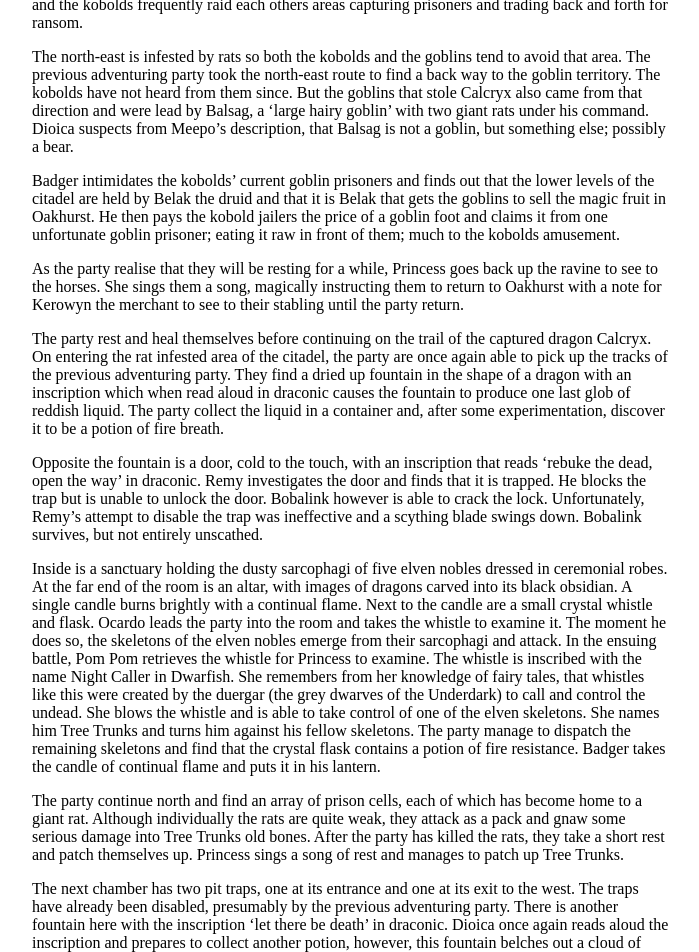
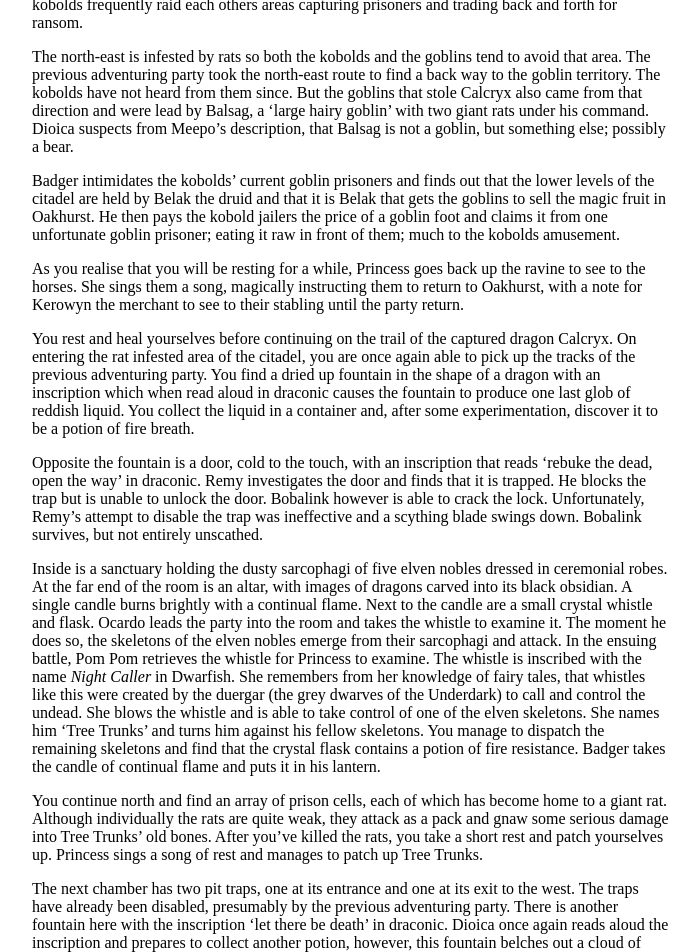
Before and after one commit to paulsinnett/yawningportal, a Jekyll site: the page built from sunless2.md, in a window 1280 px wide and 1400 px high, scrolled down 190 px. Shown: the top 952 px of the window, without its empty margins (288-987 px from the left). Built offline with Jekyll 4.4.1, drawn with Linux system fonts in a browser that asks for light colours; our own code applies the rules of GitHub Pages for plain Markdown files; some of the changed text lies outside the part shown.

Commit message:
convert to 2nd person present

```diff
--- a/sunless2.md
+++ b/sunless2.md
@@ -1,31 +1,31 @@
 # The Sunless Citadel: Part 2
 
-In the relative safety of the kobold held territory, the party learn that the kobolds have recently claimed a part of the citadel from the goblins of the Durbuluk tribe. The kobolds believe that the citadel is rightfully theirs as it is dedicated to the worship of Ashardalon the dragon. Although, Remy and Ocardo note that the construction of the citadel is distinctively elvish. The kobolds hold the main hall and the surrounding rooms, the goblins hold the area to the north of them. The goblins and the kobolds frequently raid each others areas capturing prisoners and trading back and forth for ransom.
+In the relative safety of the kobold held territory, you learn that the kobolds have recently claimed a part of the citadel from the goblins of the Durbuluk tribe. The kobolds believe that the citadel is rightfully theirs as it is dedicated to the worship of Ashardalon the dragon. Although, Remy and Ocardo note that the construction of the citadel is distinctively elvish. The kobolds hold the main hall and the surrounding rooms, the goblins hold the area to the north of them. The goblins and the kobolds frequently raid each others areas capturing prisoners and trading back and forth for ransom.
 
 The north-east is infested by rats so both the kobolds and the goblins tend to avoid that area. The previous adventuring party took the north-east route to find a back way to the goblin territory. The kobolds have not heard from them since. But the goblins that stole Calcryx also came from that direction and were lead by Balsag, a 'large hairy goblin' with two giant rats under his command. Dioica suspects from Meepo's description, that Balsag is not a goblin, but something else; possibly a bear.
 
 Badger intimidates the kobolds' current goblin prisoners and finds out that the lower levels of the citadel are held by Belak the druid and that it is Belak that gets the goblins to sell the magic fruit in Oakhurst. He then pays the kobold jailers the price of a goblin foot and claims it from one unfortunate goblin prisoner; eating it raw in front of them; much to the kobolds amusement.
 
-As the party realise that they will be resting for a while, Princess goes back up the ravine to see to the horses. She sings them a song, magically instructing them to return to Oakhurst with a note for Kerowyn the merchant to see to their stabling until the party return.
+As you realise that you will be resting for a while, Princess goes back up the ravine to see to the horses. She sings them a song, magically instructing them to return to Oakhurst, with a note for Kerowyn the merchant to see to their stabling until the party return.
 
-The party rest and heal themselves before continuing on the trail of the captured dragon Calcryx. On entering the rat infested area of the citadel, the party are once again able to pick up the tracks of the previous adventuring party. They find a dried up fountain in the shape of a dragon with an inscription which when read aloud in draconic causes the fountain to produce one last glob of reddish liquid. The party collect the liquid in a container and, after some experimentation, discover it to be a potion of fire breath.
+You rest and heal yourselves before continuing on the trail of the captured dragon Calcryx. On entering the rat infested area of the citadel, you are once again able to pick up the tracks of the previous adventuring party. You find a dried up fountain in the shape of a dragon with an inscription which when read aloud in draconic causes the fountain to produce one last glob of reddish liquid. You collect the liquid in a container and, after some experimentation, discover it to be a potion of fire breath.
 
 Opposite the fountain is a door, cold to the touch, with an inscription that reads 'rebuke the dead, open the way' in draconic. Remy investigates the door and finds that it is trapped. He blocks the trap but is unable to unlock the door. Bobalink however is able to crack the lock. Unfortunately, Remy's attempt to disable the trap was ineffective and a scything blade swings down. Bobalink survives, but not entirely unscathed.
 
-Inside is a sanctuary holding the dusty sarcophagi of five elven nobles dressed in ceremonial robes. At the far end of the room is an altar, with images of dragons carved into its black obsidian. A single candle burns brightly with a continual flame. Next to the candle are a small crystal whistle and flask. Ocardo leads the party into the room and takes the whistle to examine it. The moment he does so, the skeletons of the elven nobles emerge from their sarcophagi and attack. In the ensuing battle, Pom Pom retrieves the whistle for Princess to examine. The whistle is inscribed with the name Night Caller in Dwarfish. She remembers from her knowledge of fairy tales, that whistles like this were created by the duergar (the grey dwarves of the Underdark) to call and control the undead. She blows the whistle and is able to take control of one of the elven skeletons. She names him Tree Trunks and turns him against his fellow skeletons. The party manage to dispatch the remaining skeletons and find that the crystal flask contains a potion of fire resistance. Badger takes the candle of continual flame and puts it in his lantern.
+Inside is a sanctuary holding the dusty sarcophagi of five elven nobles dressed in ceremonial robes. At the far end of the room is an altar, with images of dragons carved into its black obsidian. A single candle burns brightly with a continual flame. Next to the candle are a small crystal whistle and flask. Ocardo leads the party into the room and takes the whistle to examine it. The moment he does so, the skeletons of the elven nobles emerge from their sarcophagi and attack. In the ensuing battle, Pom Pom retrieves the whistle for Princess to examine. The whistle is inscribed with the name *Night Caller* in Dwarfish. She remembers from her knowledge of fairy tales, that whistles like this were created by the duergar (the grey dwarves of the Underdark) to call and control the undead. She blows the whistle and is able to take control of one of the elven skeletons. She names him 'Tree Trunks' and turns him against his fellow skeletons. You manage to dispatch the remaining skeletons and find that the crystal flask contains a potion of fire resistance. Badger takes the candle of continual flame and puts it in his lantern.
 
-The party continue north and find an array of prison cells, each of which has become home to a giant rat. Although individually the rats are quite weak, they attack as a pack and gnaw some serious damage into Tree Trunks old bones. After the party has killed the rats, they take a short rest and patch themselves up. Princess sings a song of rest and manages to patch up Tree Trunks.
+You continue north and find an array of prison cells, each of which has become home to a giant rat. Although individually the rats are quite weak, they attack as a pack and gnaw some serious damage into Tree Trunks' old bones. After you've killed the rats, you take a short rest and patch yourselves up. Princess sings a song of rest and manages to patch up Tree Trunks.
 
 The next chamber has two pit traps, one at its entrance and one at its exit to the west. The traps have already been disabled, presumably by the previous adventuring party. There is another fountain here with the inscription 'let there be death' in draconic. Dioica once again reads aloud the inscription and prepares to collect another potion, however, this fountain belches out a cloud of poison gas. Fortunately, as a Dioica has a green dragon heritage, she has some resistance to poison and is only momentarily poisoned by the gas.
 
-The smell of rotting meat comes from the door to the west. Beyond it, the party find a giant and bloated rat which Meepo calls Guthash. She is apparently the mother to all the giant rats in the citadel. Badger is swarmed by a pack of giant rats and overwhelmed but Pom Pom grabs him and pulls him away from danger. Princess puts Guthash to sleep with a magical song and the party defeat the rest of rats with a combination of magic and weapons. Badger is revived and delivers a coup de grace on the sleeping Guthash, however, the bloated rat explodes covering Badger in diseased rat offal. Unfortunately, Badger contracts the disease from the rat. Dioica diagnoses the disease but it is currently beyond her ability to cure him. She expects that he will slowly waste away unless he receives some restorative magic.
+The smell of rotting meat comes from the door to the west. Beyond it, you find a giant and bloated rat which Meepo calls Guthash. She is apparently the mother to all the giant rats in the citadel. Badger is swarmed by a pack of giant rats and overwhelmed but Pom Pom grabs him and pulls him away from danger. Princess puts Guthash to sleep with a magical song and you defeat the rest of rats with a combination of magic and weapons. Badger is revived and delivers a coup de grace on the sleeping Guthash, however, the bloated rat explodes covering Badger in diseased rat offal. Unfortunately, Badger contracts the disease from the rat. Dioica diagnoses the disease but it is currently beyond her ability to cure him. She expects that he will slowly waste away unless he receives some restorative magic.
 
 ![a picture of a horribly diseased and bloated giant rat](http://i.imgur.com/ainfL0K.jpg?1 "Guthash the Bloated")
 
-In among the filth of the rats' nest they find several goblin and kobold corpses and one dead human. The human has a gold ring with the name Karakas engraved in it. Karakas was the name of the ranger in the adventuring party they are following. Among his belongings they find additional supplies and a potion of healing. There is no sign of what happened to the rest of the adventuring party.
+In among the filth of the rats' nest you find several goblin and kobold corpses and one dead human. The human has a gold ring with the name Karakas engraved in it. Karakas was the name of the ranger in the adventuring party you are following. Among his belongings you find additional supplies and a potion of healing. There is no sign of what happened to the rest of the adventuring party.
 
-The party backtrack to a door they have yet to open and continue westward. The party continues cautiously. They slowly open the door to the next chamber and thereby avoid ringing the bell attached to the other side. The floor of the room is covered with caltrops, and at the end of the room is a low crenelated wall. The party carefully pick their way through the caltrops and avoid alerting the goblin archers camping beyond the wall. They are able to surprise and defeat the goblins without too much trouble.
+You backtrack to a door you have yet to open and continue westward. You continue cautiously. You slowly open the door to the next chamber and thereby avoid ringing the bell attached to the other side. The floor of the room is covered with caltrops, and at the end of the room is a low crenelated wall. You carefully pick their way through the caltrops and avoid alerting the goblin archers camping beyond the wall. You are able to surprise and defeat the goblins without too much trouble.
 
-The next area however, is harder to navigate. It is an archery practice range with another crenelated wall at the end, and the goblins stationed here are already alerted due to the death cries of their fellows. Dioica transforms herself into a tiny spider and crawls unnoticed across the ceiling and behind the goblin archers. Once she is in place, Pom Pom runs in and is peppered with arrows. (Again, the party notice that Pom Pom appears immune to mundane weapon attacks.) The rest of the party charge the goblins, while Dioica returns to dragonborn form and breathes poison gas. Again the party cut down the goblins. However this time, one manages to escape into the hall to the north. It bangs on the door across the hall to raise the alarm, before begin skewered to the door by an arrow.
+The next area however, is harder to navigate. It is an archery practice range with another crenelated wall at the end, and the goblins stationed here are already alerted due to the death cries of their fellows. Dioica transforms herself into a tiny spider and crawls unnoticed across the ceiling and behind the goblin archers. Once she is in place, Pom Pom runs in and is peppered with arrows. (Again, you notice that Pom Pom appears immune to mundane weapon attacks.) The rest of you charge the goblins, while Dioica returns to dragonborn form and breathes poison gas. Again you cut down the goblins. However this time, one manages to escape into the hall to the north. It bangs on the door across the hall to raise the alarm, before begin skewered to the door by an arrow.
 
-The door opens and the room contains a group of goblin bandits. It's a tough battle in confined quarters, but the party manage to prevail. However Dioica is knocked unconscious during the fighting and the party decide to rest and recover their strength before attempting to go any further. Although, not before Remy falls headlong into another pit trap while checking the door at the end of the hall. He does however manage to find a long-lost gold ring with an inset sapphire for his trouble.
+The door opens and the room contains a group of goblin bandits. It's a tough battle in confined quarters, but you manage to prevail. However Dioica is knocked unconscious during the fighting and you decide to rest and recover your strength before attempting to go any further. Although, not before Remy falls headlong into another pit trap while checking the door at the end of the hall. He does however manage to find a long-lost gold ring with an inset sapphire for his trouble.
```
